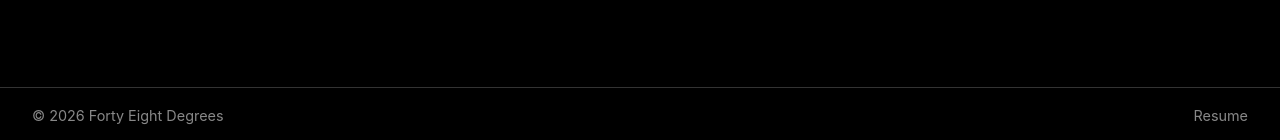
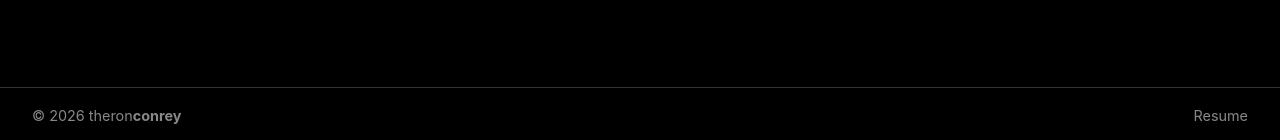
Before and after one commit to theronconrey/theronconrey.github.io, a Jekyll site: the page built from index.md, in a window 1280 px wide. Shown: the part 757-897 px from the top of the page. Built offline with Jekyll 4.4.1, drawn with Linux system fonts in a browser that asks for light colours.

Commit message:
update footer copyright to theronconrey

```diff
--- a/_layouts/default.html
+++ b/_layouts/default.html
@@ -92,7 +92,7 @@
       <!-- Single row: copyright (left) | attribution (center) | resume (right) -->
       <div class="footer-inner">
 
-        <span class="footer-copyright">&#169; 2026 Forty Eight Degrees</span>
+        <span class="footer-copyright">&#169; 2026 theron<strong>conrey</strong></span>
 
 
         <a href="https://www.linkedin.com/in/theronconrey"
```
